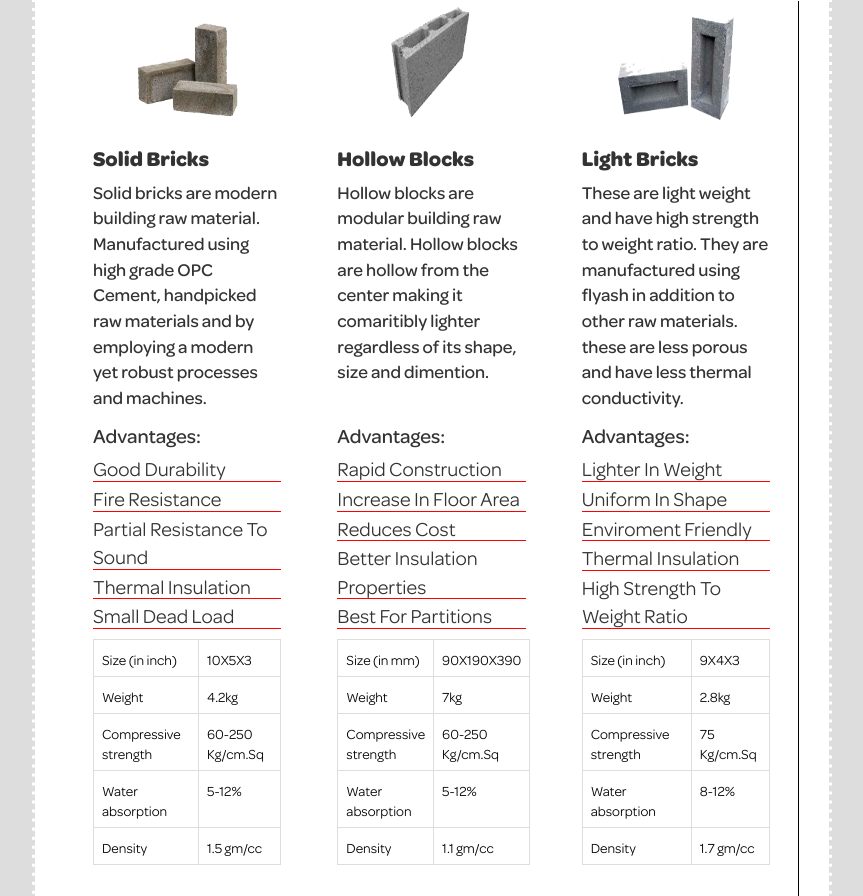
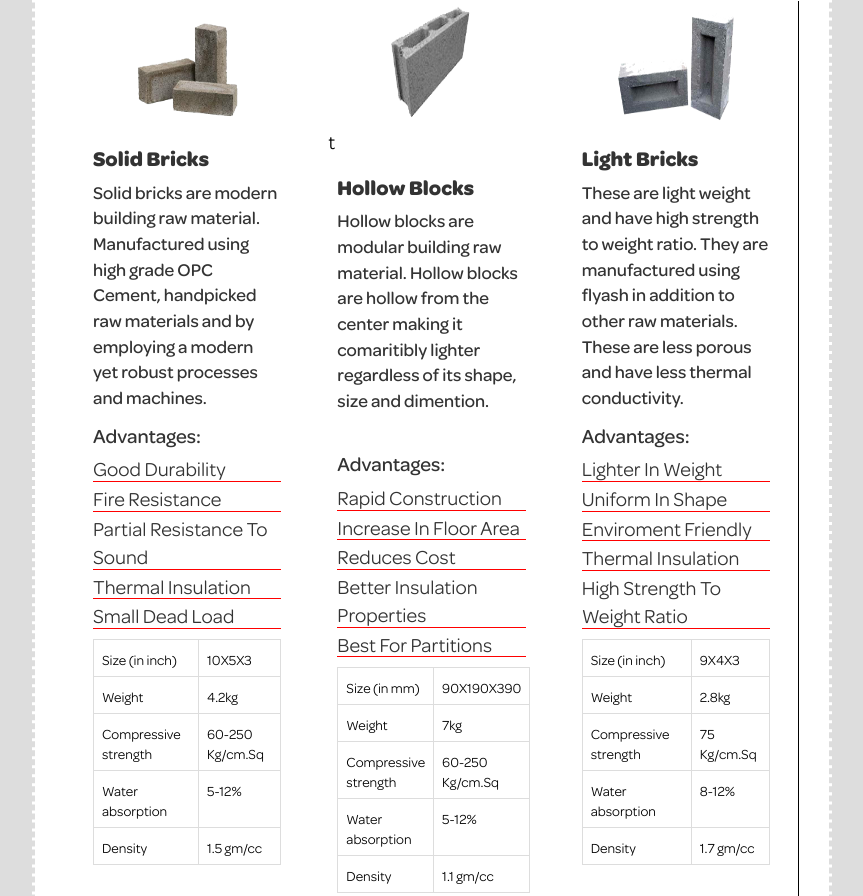
Before and after one commit to superbrick/superbrick.github.io, a plain HTML site: page index.html in a window 1280 px wide. Shown: the part 1572-2468 px from the top of the page, without its empty margins (208-1071 px from the left). Drawn offline with Linux system fonts and the light colour scheme.

Commit message:
Update index.html

```diff
--- a/index.html
+++ b/index.html
@@ -174,7 +174,7 @@
 			  <div class="col-sm-6 col-md-4">
 			    <div class="thumbnail noborder">
 			      <img src="assets/img/h.png" alt="...">
-			      <div class="caption">
+t			      <div class="caption">
 			        <h4>Hollow Blocks</h4>
 			        <p>Hollow blocks are modular building raw material. Hollow blocks are hollow from the center making it comaritibly lighter regardless of its shape, size and dimention.<br>&nbsp;</p>
 			       <label>Advantages:</label>
@@ -218,7 +218,7 @@
 			      <img src="assets/img/light.png" alt="...">
 			      <div class="caption">
 			        <h4>Light Bricks</h4>
-			        <p>These are light weight and have high strength to weight ratio. They are manufactured using flyash in addition to other raw materials. these are less porous and have less thermal conductivity.</p>
+			        <p>These are light weight and have high strength to weight ratio. They are manufactured using flyash in addition to other raw materials. These are less porous and have less thermal conductivity.</p>
 			       <label>Advantages:</label>
 			       <ul>
 			        <li>Lighter in weight</li>
```
